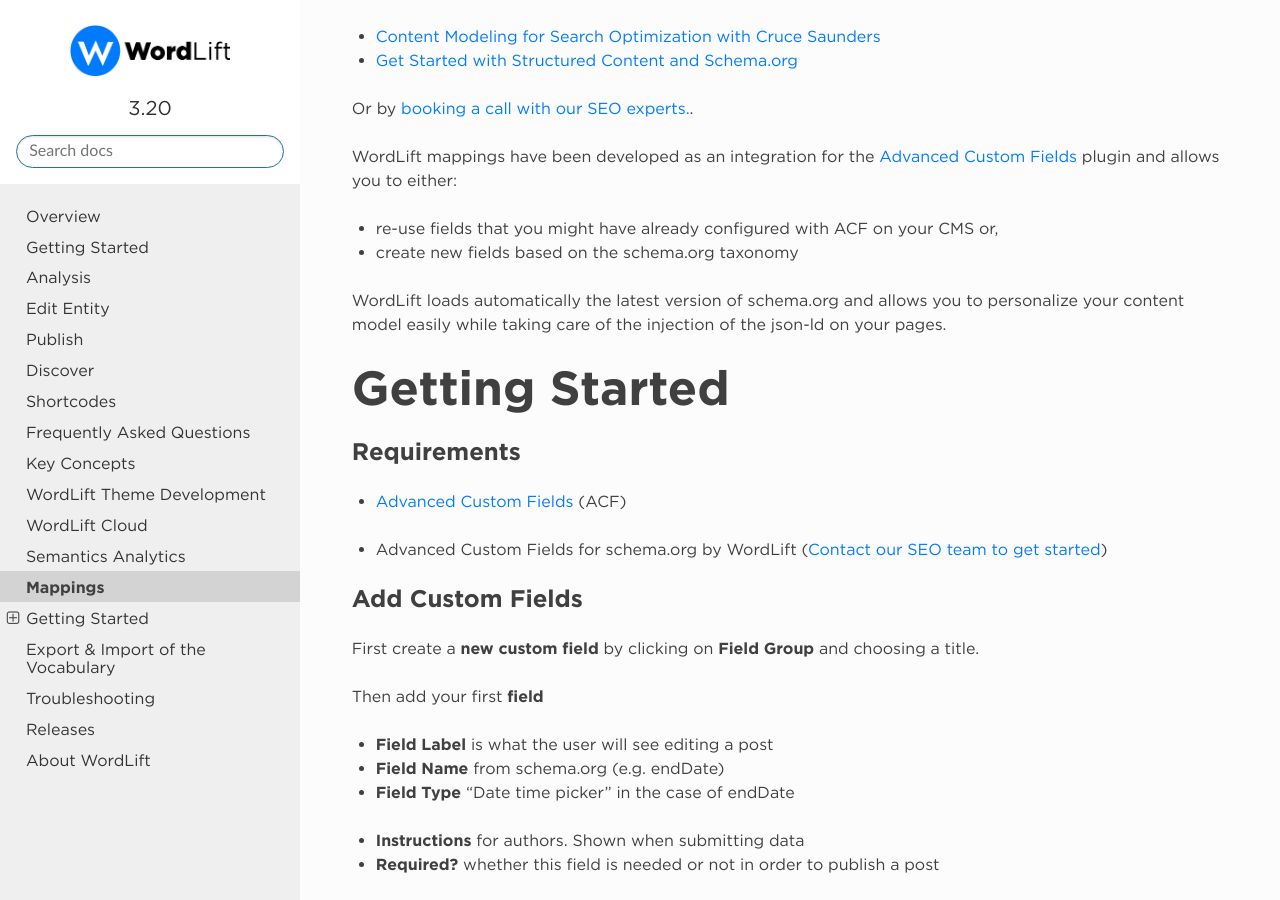
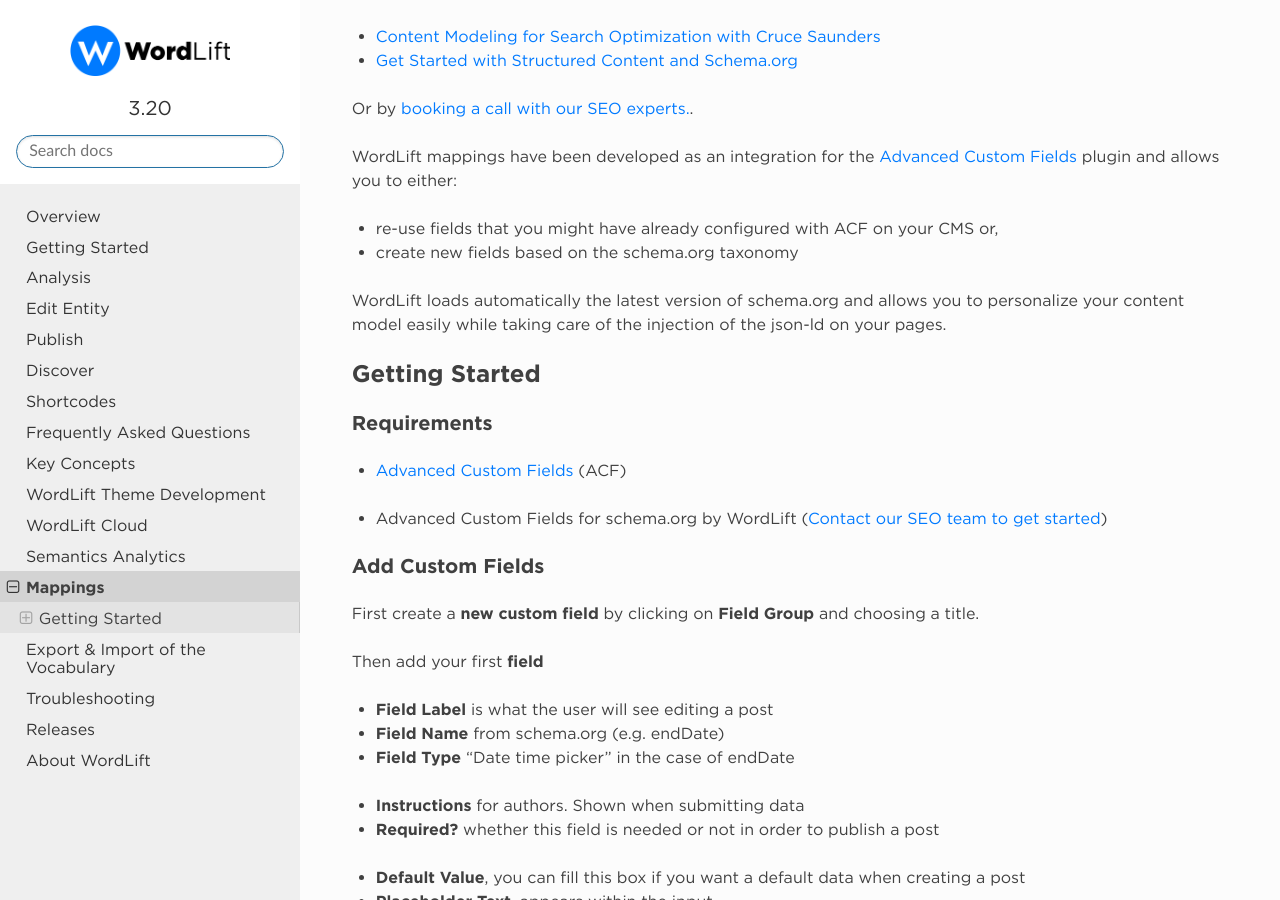
Before and after one commit to insideout10/wordlift-docs, a Sphinx documentation site: the page built from docs/mappings.rst, in a window 1280 px wide and 900 px high, scrolled down 320 px. Built offline with Sphinx 7.4.7 and the Read the Docs theme 2.0.0, drawn with Linux system fonts in a browser that asks for light colours.

```diff
--- a/docs/mappings.rst
+++ b/docs/mappings.rst
@@ -20,10 +20,10 @@ WordLift mappings have been developed as an integration for the `Advanced Custom
 WordLift loads automatically the latest version of schema.org and allows you to personalize your content model easily while taking care of the injection of the json-ld on your pages.
 
 Getting Started
-========
+_____________
 
 Requirements
-_____________
+^^^^^^^^^^^^^^^
 
 * `Advanced Custom Fields <https://wordpress.org/plugins/advanced-custom-fields/>`_ (ACF)
 
@@ -32,7 +32,7 @@ _____________
 * Advanced Custom Fields for schema.org by WordLift (`Contact our SEO team to get started <https://wordlift.io/customize-your-plan/>`_)
 
 Add Custom Fields
-_____________
+^^^^^^^^^^^^^^^
 First create a **new custom field** by clicking on **Field Group** and choosing a title.
 
 .. image::
@@ -74,7 +74,7 @@ This is how it looks for authors while creating or editing a post:
 .. image::
 
 Add New mapping
-_____________
+^^^^^^^^^^^^^^^
 
 First go on **Schema.org Types** and **Sync Schema.org classes**
 
```
